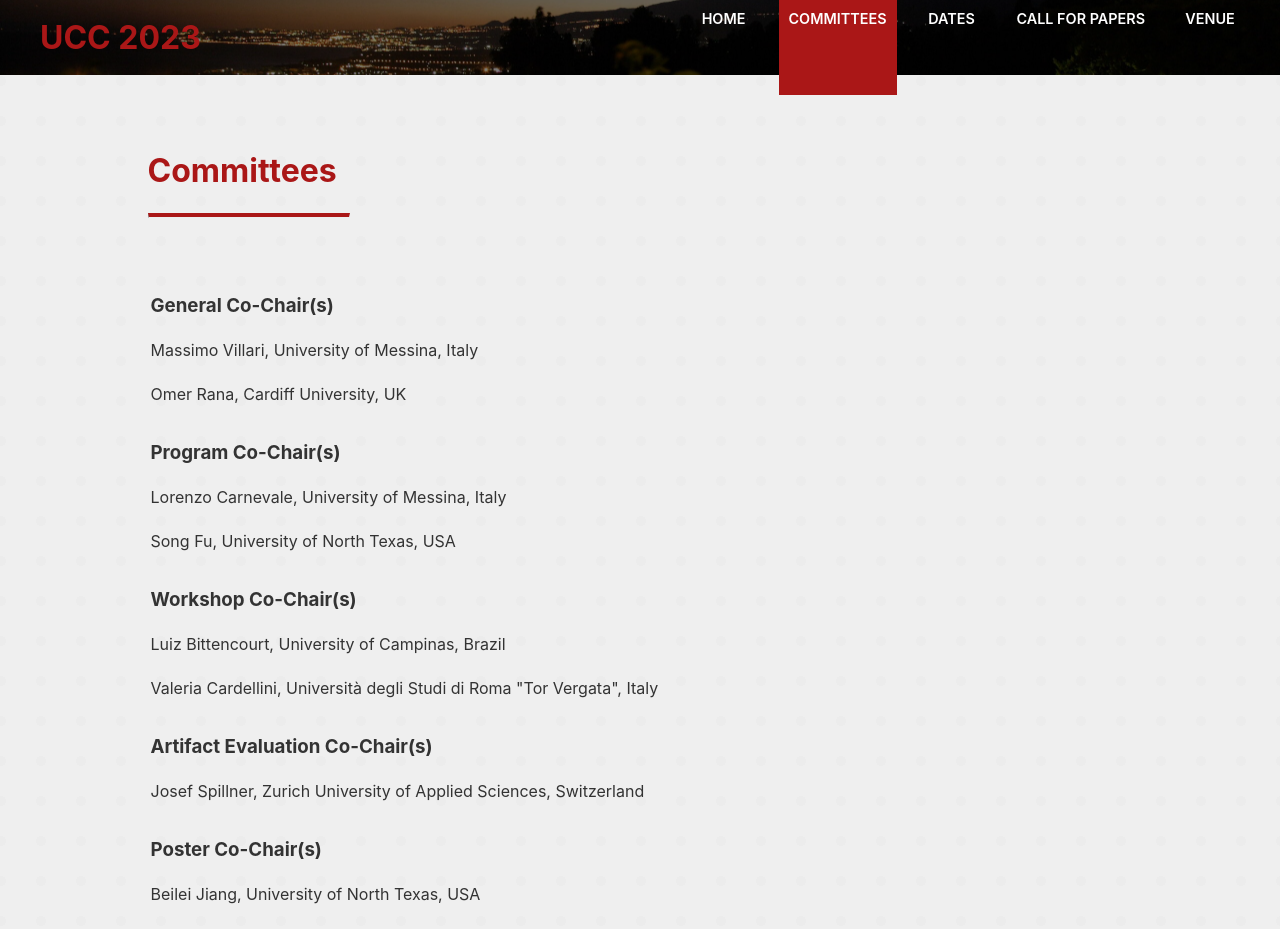
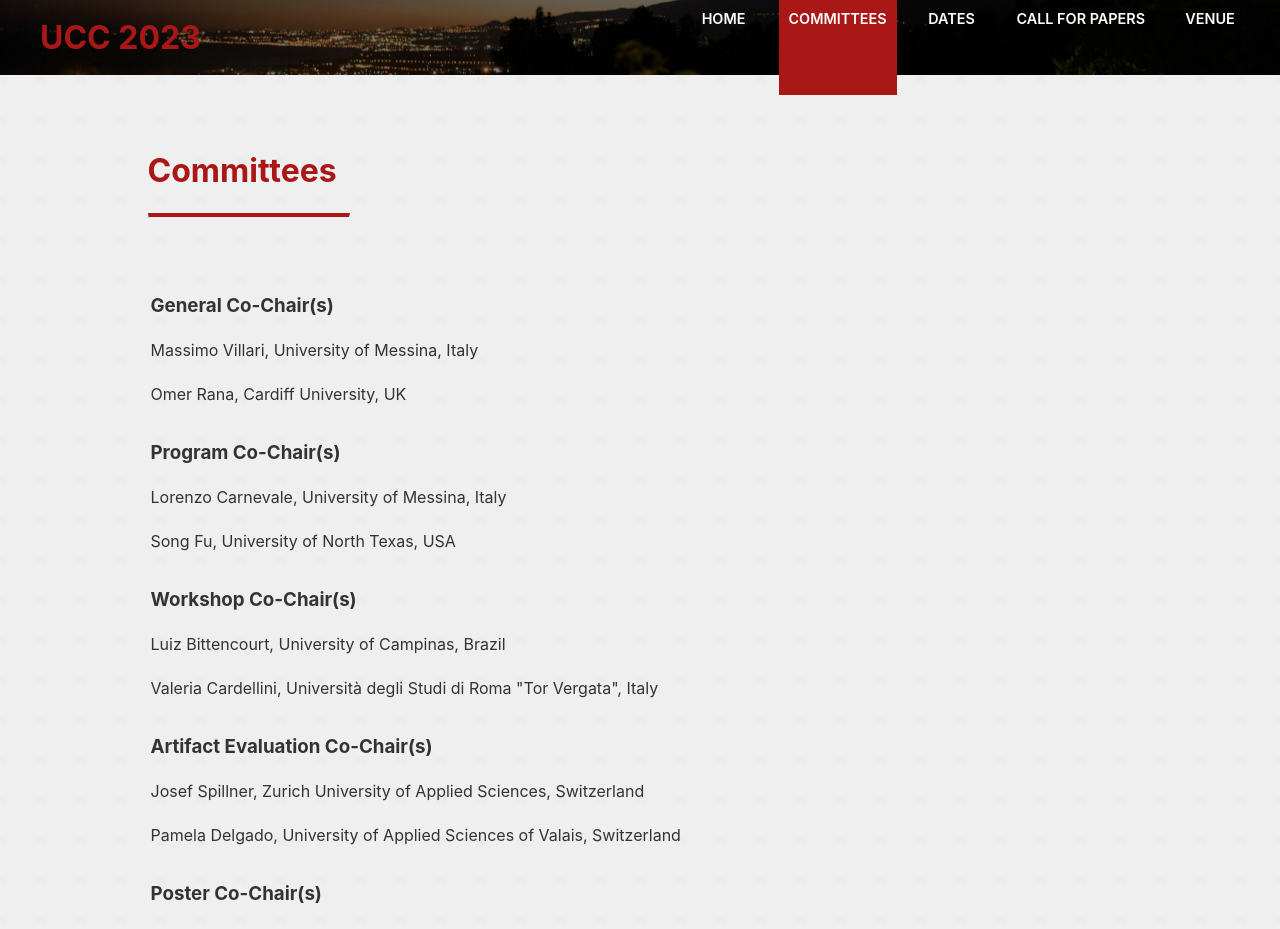
Before and after one commit to UCC-Conference/UCC2023, a React (Create React App) app: page /committees in a window 1280 px wide. Shown: the top 929 px of the page. Built offline with nearby package versions, Linux system fonts and the light colour scheme.

Commit message:
add Pamela Delgado as Artifact Evaluation Co-Chair

```diff
--- a/src/pages/Committees.js
+++ b/src/pages/Committees.js
@@ -53,6 +53,9 @@ const Committees = () => {
                         </tr>
                         <tr>
                             <td>Josef Spillner, Zurich University of Applied Sciences, Switzerland</td>
+                        </tr>
+                        <tr>
+                            <td>Pamela Delgado, University of Applied Sciences of Valais, Switzerland</td>
                         </tr>
 
                         <tr>
```
